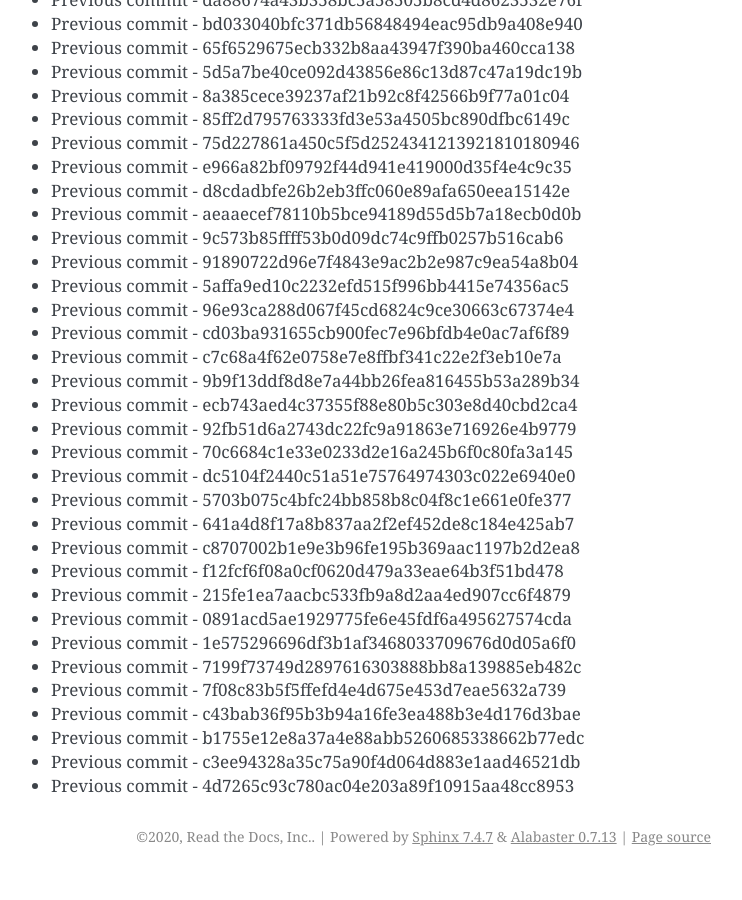
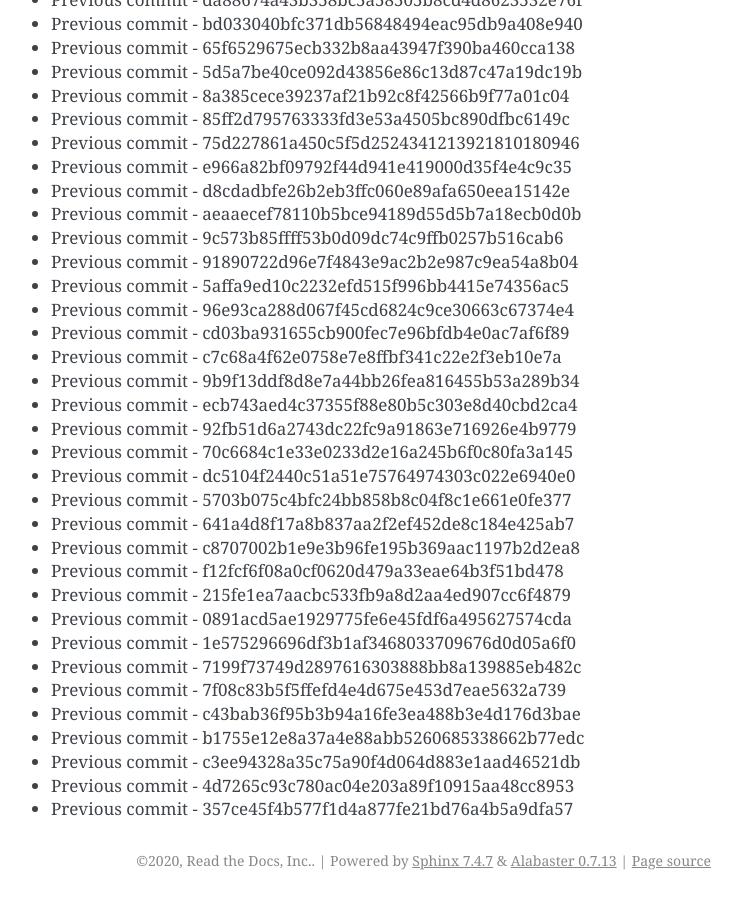
Before and after one commit to readthedocs/rtd-git-stresstest, a Sphinx documentation site: the page built from docs/updates.rst, in a window 1280 px wide and 900 px high, scrolled down 87609 px. Shown: the whole window, without its empty margins (399-1141 px from the left). Built offline with Sphinx 7.4.7, drawn with Linux system fonts in a browser that asks for light colours; before the commit the page ends 88485 px from its top, so only the background shows below that.

Commit message:
Generating commit from previous: 357ce45f4b577f1d4a877fe21bd76a4b5a9dfa57

```diff
--- a/docs/updates.rst
+++ b/docs/updates.rst
@@ -3713,3 +3713,4 @@ It can be tested for any performance characteristics.
 * Previous commit - b1755e12e8a37a4e88abb5260685338662b77edc
 * Previous commit - c3ee94328a35c75a90f4d064d883e1aad46521db
 * Previous commit - 4d7265c93c780ac04e203a89f10915aa48cc8953
+* Previous commit - 357ce45f4b577f1d4a877fe21bd76a4b5a9dfa57
```
